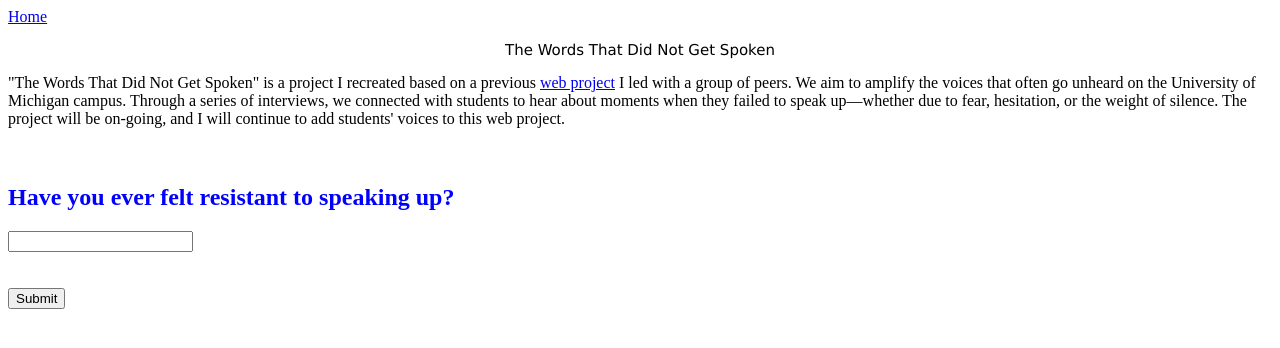
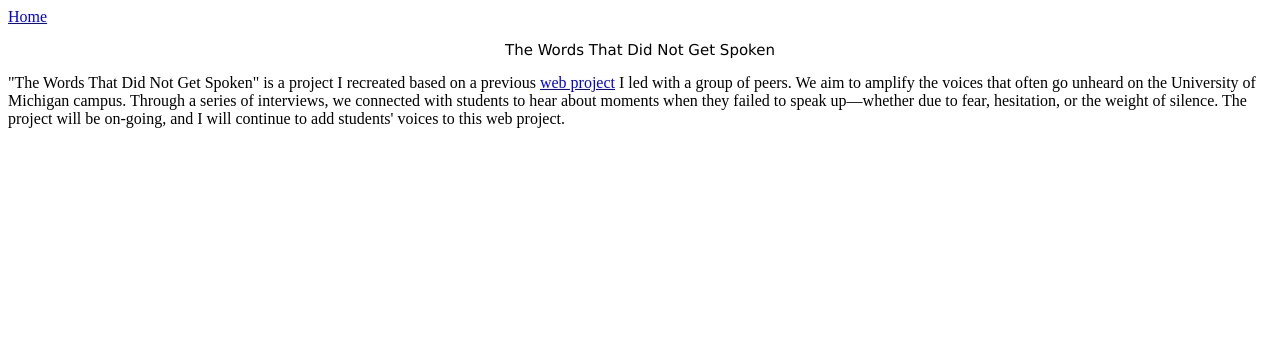
Before and after one commit to naomizz0805/12345, a plain HTML site: page About.html in a window 1280 px wide. Drawn offline with Linux system fonts and the light colour scheme.

Commit message:
Update About.html

```diff
--- a/About.html
+++ b/About.html
@@ -66,17 +66,7 @@ or the weight of silence. The project will be on-going, and I will continue
 to add students' voices to this web project.
 
 </pre1>
-<br>
-    <br>
-    <br>
-    <h2>Have you ever felt resistant to speaking up?</h2>
 
-<form action="/action_page.php">
-  <input type="text" id="fname" name="fname" value="
-
-  ">
-  <br> <br> <br>
-  <input type="submit" value="Submit">
 </form>
 
 </div>
```
